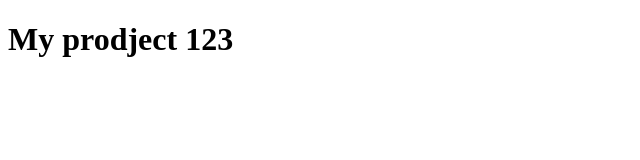
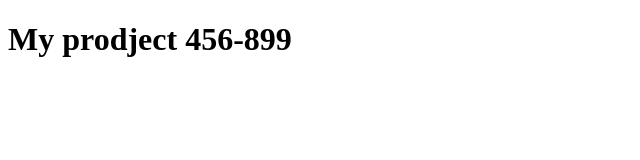
Before and after one commit to Luba-Bykova/my-project, a plain HTML site: page index.html in a window 1280 px wide. Shown: the whole page, without its empty margins (0-640 px from the left). Drawn offline with Linux system fonts and the light colour scheme.

```diff
--- a/index.html
+++ b/index.html
@@ -7,6 +7,6 @@
   <title>My project</title>
 </head>
 <body>
-  <h1>My prodject 123</h1>
+  <h1>My prodject 456-899</h1>
 </body>
 </html>
```
